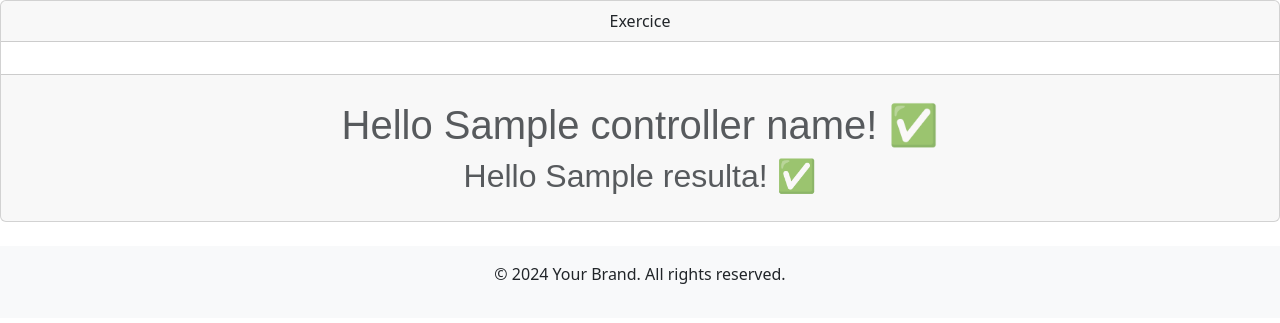
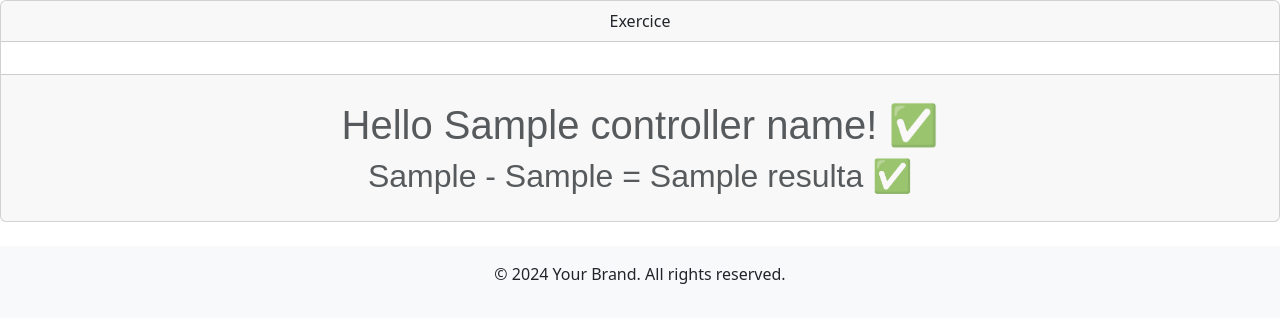
Before and after one commit to Alydiabira/FormationGreta, a Symfony app: template templates/hello/soustraction.html.twig in a window 1280 px wide. Shown: the part 56-379 px from the top of the page. Run offline with Twig, Linux system fonts and the light colour scheme; the template is opened without the code that fills it: most values are stand-ins (such as "Sample title", 1, 10 or a date in 2020); some libraries are stand-ins or nearby versions.

Commit message:
Update soustraction.html.twig

```diff
--- a/templates/hello/soustraction.html.twig
+++ b/templates/hello/soustraction.html.twig
@@ -10,8 +10,7 @@
 
 <div class="example-wrapper">
     <h1>Hello {{ controller_name }}! ✅</h1>
-            <h2>Hello {{ resulta }}! ✅</h2>
-
+            <h2>{{ a }} - {{ b }} = {{ resulta }} ✅</h2>
 
 
 </div>
```
